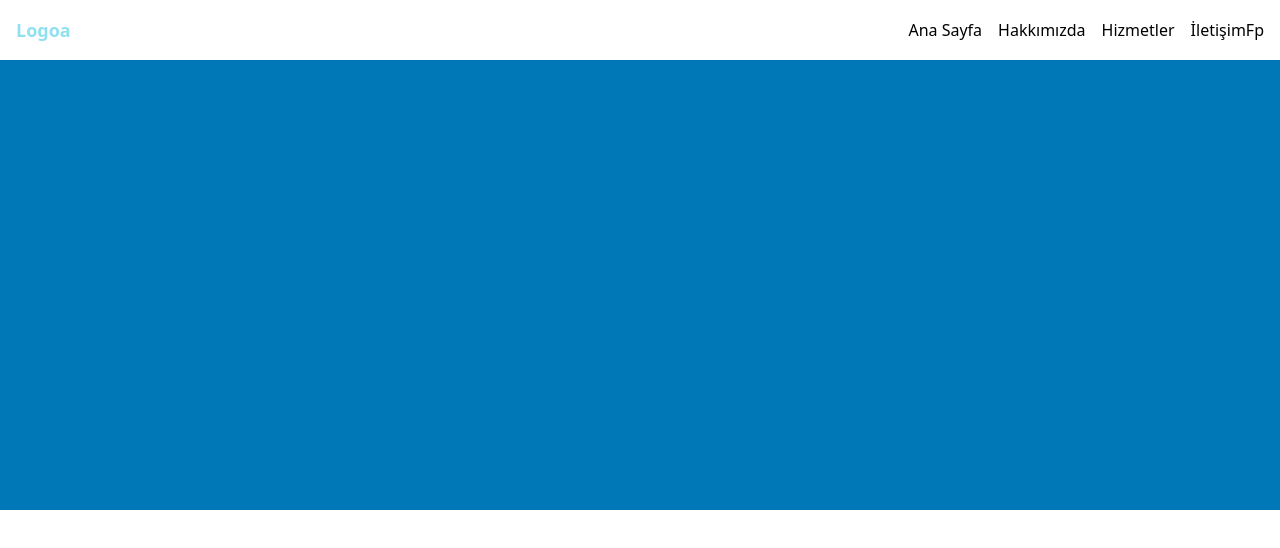
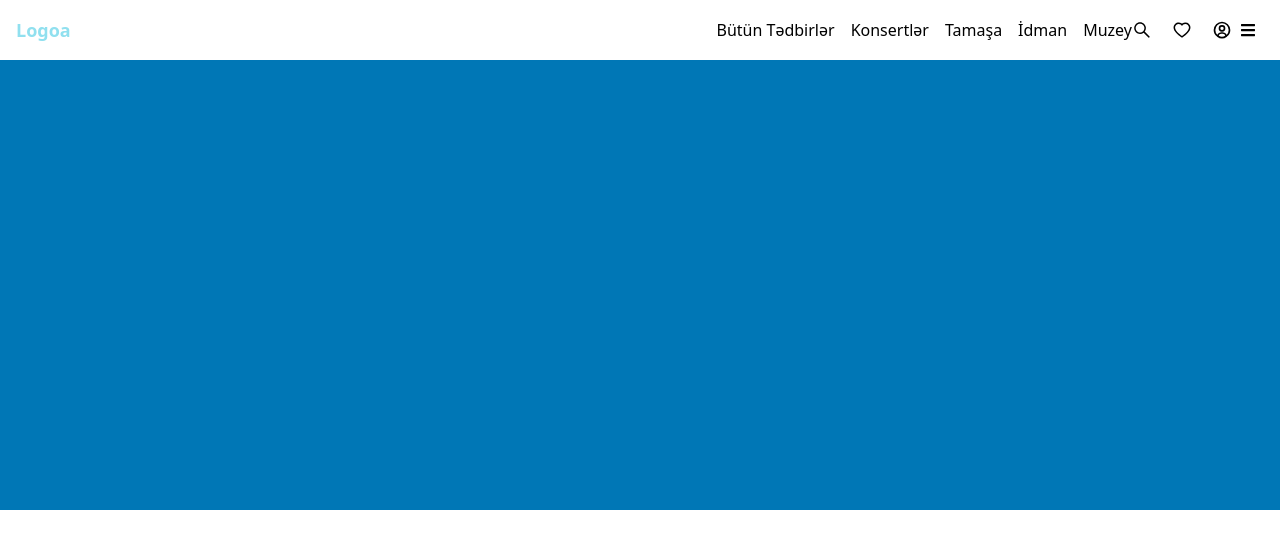
Before and after one commit to huseynovali/Events_App, a React (Create React App) app in the folder client/: page / in a window 1280 px wide. Shown: the top 548 px of the page. Built offline with nearby package versions, Linux system fonts and the light colour scheme.

Commit message:
change navbar

```diff
--- a/client/package.json
+++ b/client/package.json
@@ -12,6 +12,7 @@
     "@testing-library/user-event": "^13.5.0",
     "react": "^18.2.0",
     "react-dom": "^18.2.0",
+    "react-icons": "^4.9.0",
     "react-router": "^6.12.0",
     "react-router-dom": "^6.12.0",
     "react-scripts": "5.0.1",
--- a/client/src/Components/Navbar.jsx
+++ b/client/src/Components/Navbar.jsx
@@ -1,8 +1,8 @@
 import React from 'react'
 import { Link } from 'react-router-dom'
-
-
-
+import { AiOutlineHeart,AiOutlineSearch } from 'react-icons/ai';
+import {BiUserCircle} from "react-icons/bi"
+import {FaBars} from "react-icons/fa"
 function Navbar() {
     return (
         <nav className="bg-blue-500 p-4">
@@ -17,19 +17,26 @@ function Navbar() {
                     {/*****************  Nav Links********************/}
                     <div className="nav__links hidden  sm:block">
                         <ul className="flex space-x-4">
-                        <li><a href="#" className="text-white">Ana Sayfa</a></li>
-                        <li><a href="#" className="text-white">Hakkımızda</a></li>
-                        <li><a href="#" className="text-white">Hizmetler</a></li>
-                        <li><a href="#" className="text-white">İletişim</a></li>
+                            <li><a href="#" className="text-white">Bütün Tədbirlər</a></li>
+                            <li><a href="#" className="text-white">Konsertlər</a></li>
+                            <li><a href="#" className="text-white">Tamaşa</a></li>
+                            <li><a href="#" className="text-white">İdman</a></li>
+                            <li><a href="#" className="text-white">Muzey</a></li>
                         </ul>
                     </div>
-                <div className="nav__details">
-                <div className="nav__favorite">
-                    F
+                    <div className="nav__search">
+                        <AiOutlineSearch className='text-xl text-center '/>
+                    </div>
+                    <div className="nav__details flex items-center mx-5">
+                        <div className="nav__favorite ">
+                           <AiOutlineHeart className='text-xl text-center '/>
                         </div>
                     </div>
                     <div className="nav__profile">
-                <h2>p</h2>
+                        <BiUserCircle className='text-xl'/>
+                    </div>
+                    <div className="nav__menu_bar mx-2">
+                    <FaBars/>
                     </div>
                 </div>
 
```
Also changed, not shown: 1 other file (tests, documents, lock files or other folders). Lines whose indentation alone changed are shown as unchanged.
